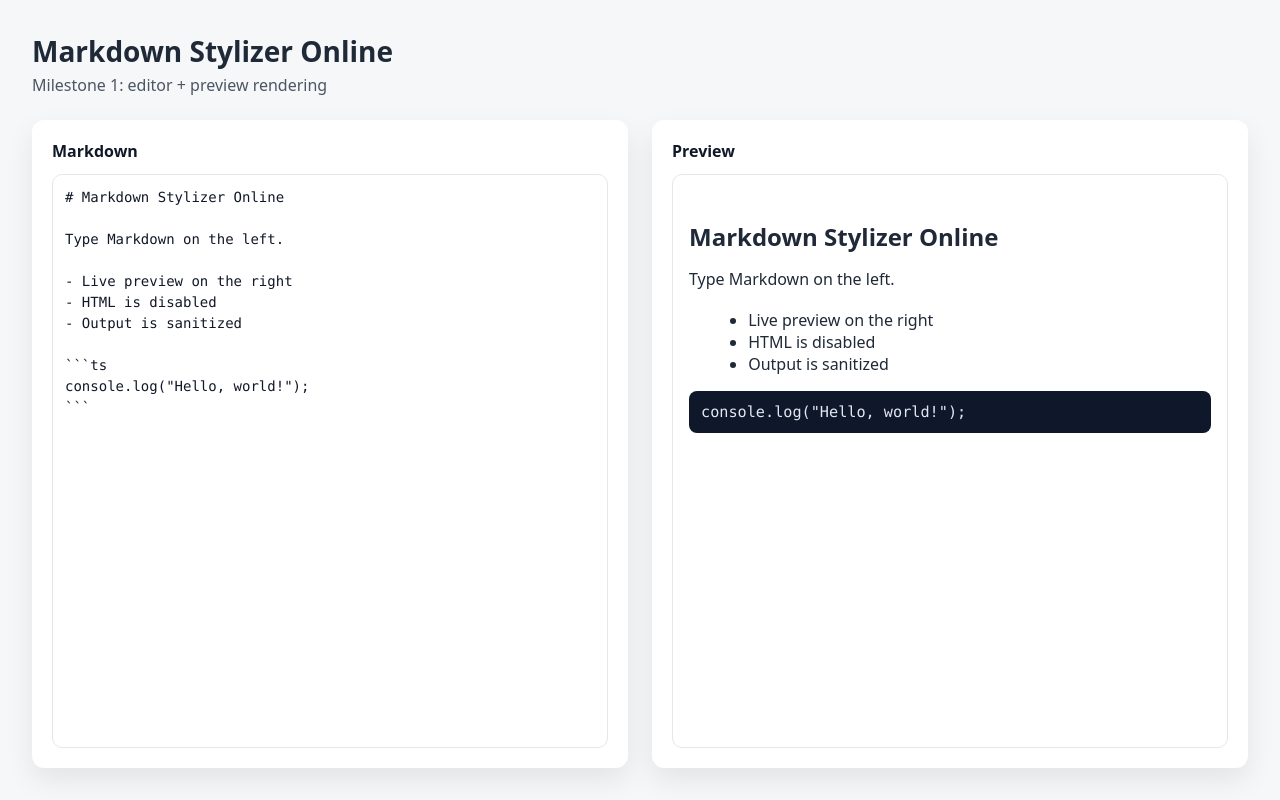
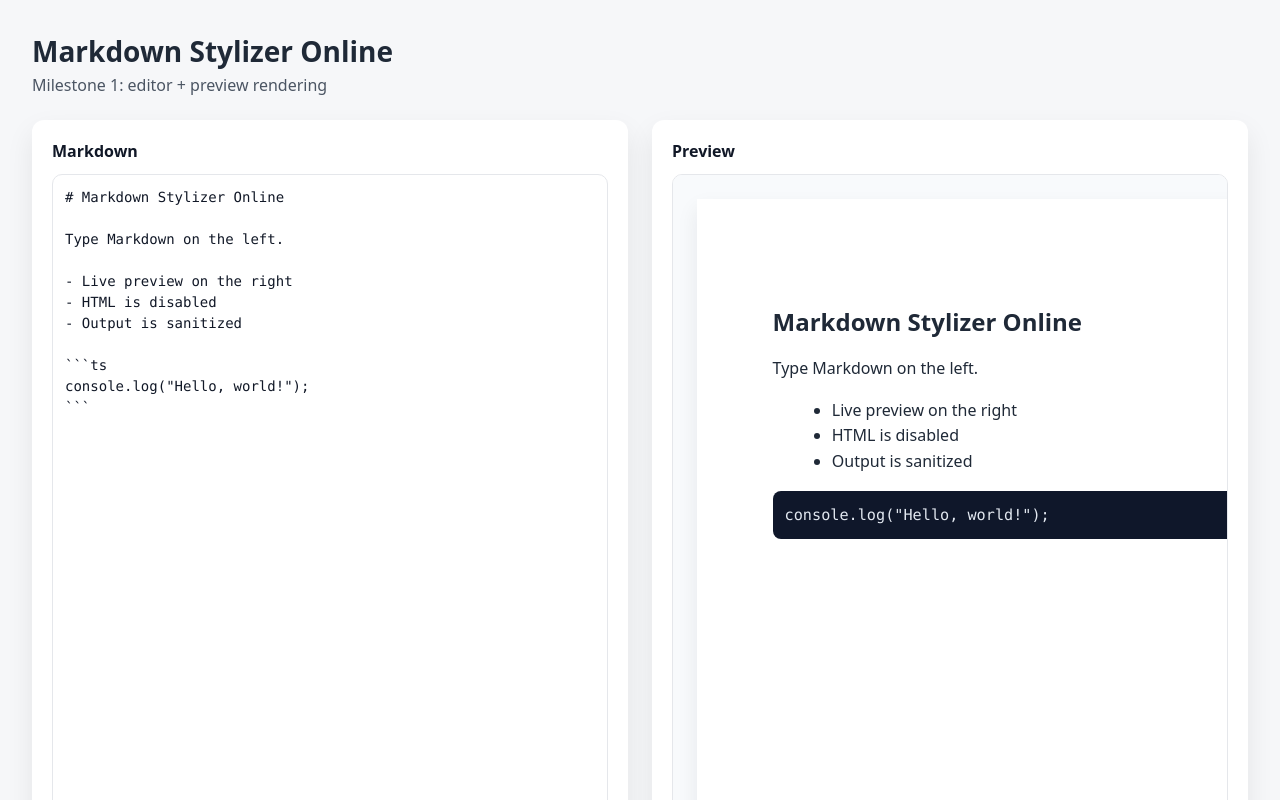
Before and after one commit to J-Rosales/markdown-stylizer-online, a website built with Vite: page index.html in a window 1280 px wide. Shown: the top 800 px of the page. Built offline with nearby package versions, Linux system fonts and the light colour scheme.

Commit message:
Implement Milestone 2 page layout
Add A4-sized preview shell, dashed page-1 marker, and aggressive wrapping rules for the preview pane.

```diff
--- a/src/app.ts
+++ b/src/app.ts
@@ -46,7 +46,12 @@ if (app) {
       </section>
       <section class="pane">
         <div class="pane-title">Preview</div>
-        <div id="preview" class="preview"></div>
+        <div class="preview-scroll">
+          <div class="page-shell">
+            <div class="page-marker" aria-hidden="true"></div>
+            <div id="preview" class="preview-content"></div>
+          </div>
+        </div>
       </section>
     </main>
   `;
--- a/src/style.css
+++ b/src/style.css
@@ -7,6 +7,12 @@ body {
   font-family: system-ui, -apple-system, "Segoe UI", sans-serif;
   background: #f6f7f9;
   color: #1f2937;
+}
+
+:root {
+  --page-width: 210mm;
+  --page-height: 297mm;
+  --page-margin: 20mm;
 }
 
 #app {
@@ -63,44 +69,84 @@ body {
   color: #111827;
 }
 
-.preview {
+.preview-scroll {
   flex: 1;
   overflow: auto;
   border: 1px solid #e5e7eb;
   border-radius: 10px;
-  padding: 16px;
-  background: #ffffff;
+  padding: 24px;
+  background: #f8fafc;
 }
 
-.preview h1,
-.preview h2,
-.preview h3 {
+.page-shell {
+  width: var(--page-width);
+  min-height: var(--page-height);
+  margin: 0 auto;
+  background: #ffffff;
+  position: relative;
+  box-shadow: 0 10px 20px rgba(15, 23, 42, 0.08);
+}
+
+.page-marker {
+  position: absolute;
+  left: 0;
+  right: 0;
+  top: var(--page-height);
+  border-top: 2px dashed #94a3b8;
+  pointer-events: none;
+}
+
+.preview-content {
+  padding: var(--page-margin);
+  overflow-wrap: anywhere;
+  word-break: break-word;
+  line-height: 1.6;
+}
+
+.preview-content h1,
+.preview-content h2,
+.preview-content h3 {
   margin-top: 1.2em;
   margin-bottom: 0.6em;
 }
 
-.preview p {
+.preview-content p {
   margin: 0 0 1em;
-  line-height: 1.6;
 }
 
-.preview ul,
-.preview ol {
+.preview-content ul,
+.preview-content ol {
   margin: 0 0 1em 1.2em;
 }
 
-.preview code {
+.preview-content code {
   font-family: "SFMono-Regular", ui-monospace, SFMono-Regular, Menlo, Monaco,
     Consolas, "Liberation Mono", "Courier New", monospace;
   font-size: 0.95em;
+  word-break: break-word;
 }
 
-.preview pre {
+.preview-content pre {
   background: #0f172a;
   color: #e2e8f0;
   padding: 12px;
   border-radius: 8px;
   overflow: auto;
+  white-space: pre-wrap;
+}
+
+.preview-content table {
+  display: block;
+  overflow-x: auto;
+  border-collapse: collapse;
+  max-width: 100%;
+}
+
+.preview-content th,
+.preview-content td {
+  border: 1px solid #e2e8f0;
+  padding: 6px 8px;
+  text-align: left;
 }
 
 @media (max-width: 900px) {
```
Also changed, not shown: AGENTS.md (+5 -4 lines), 1 other file.
